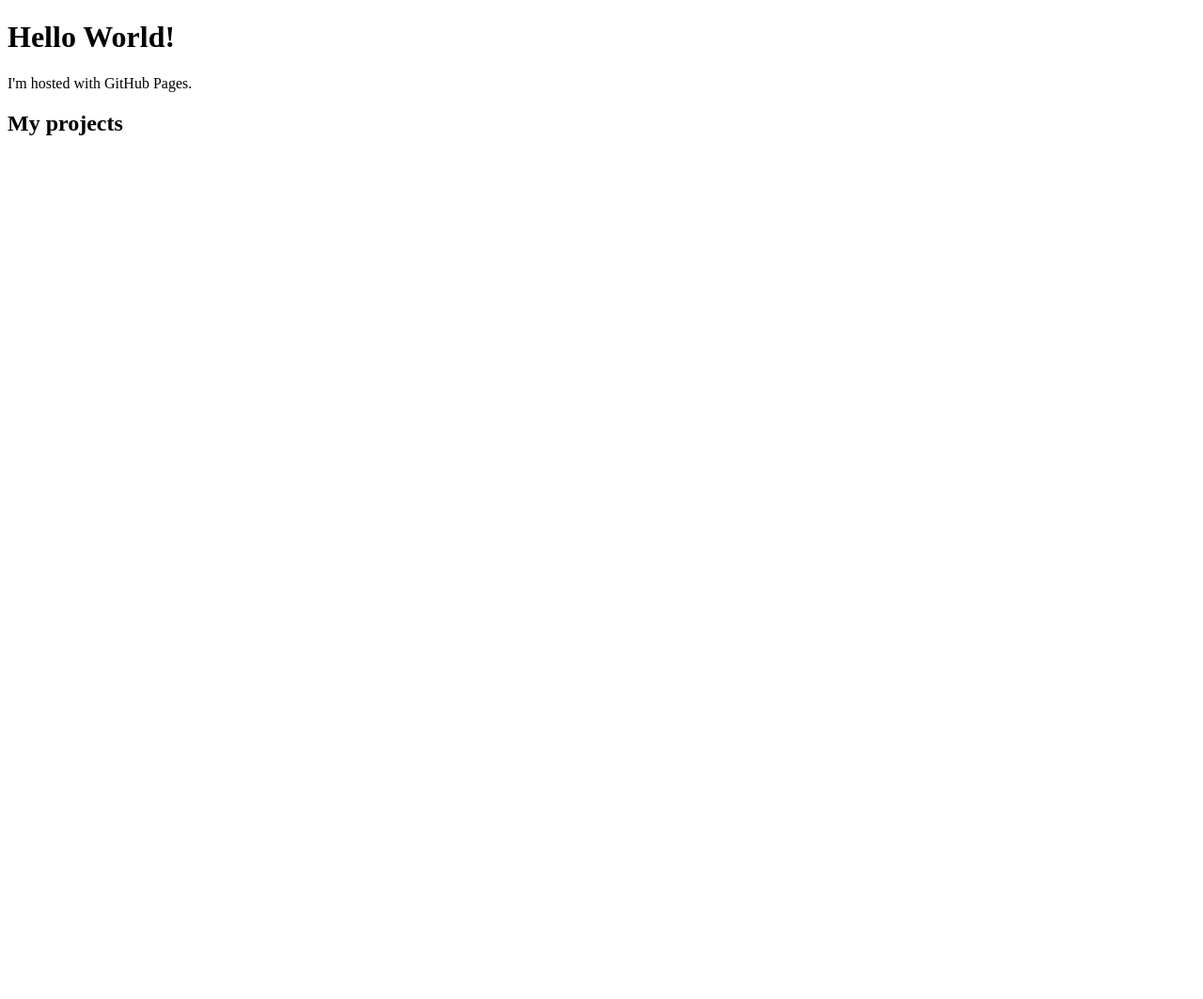
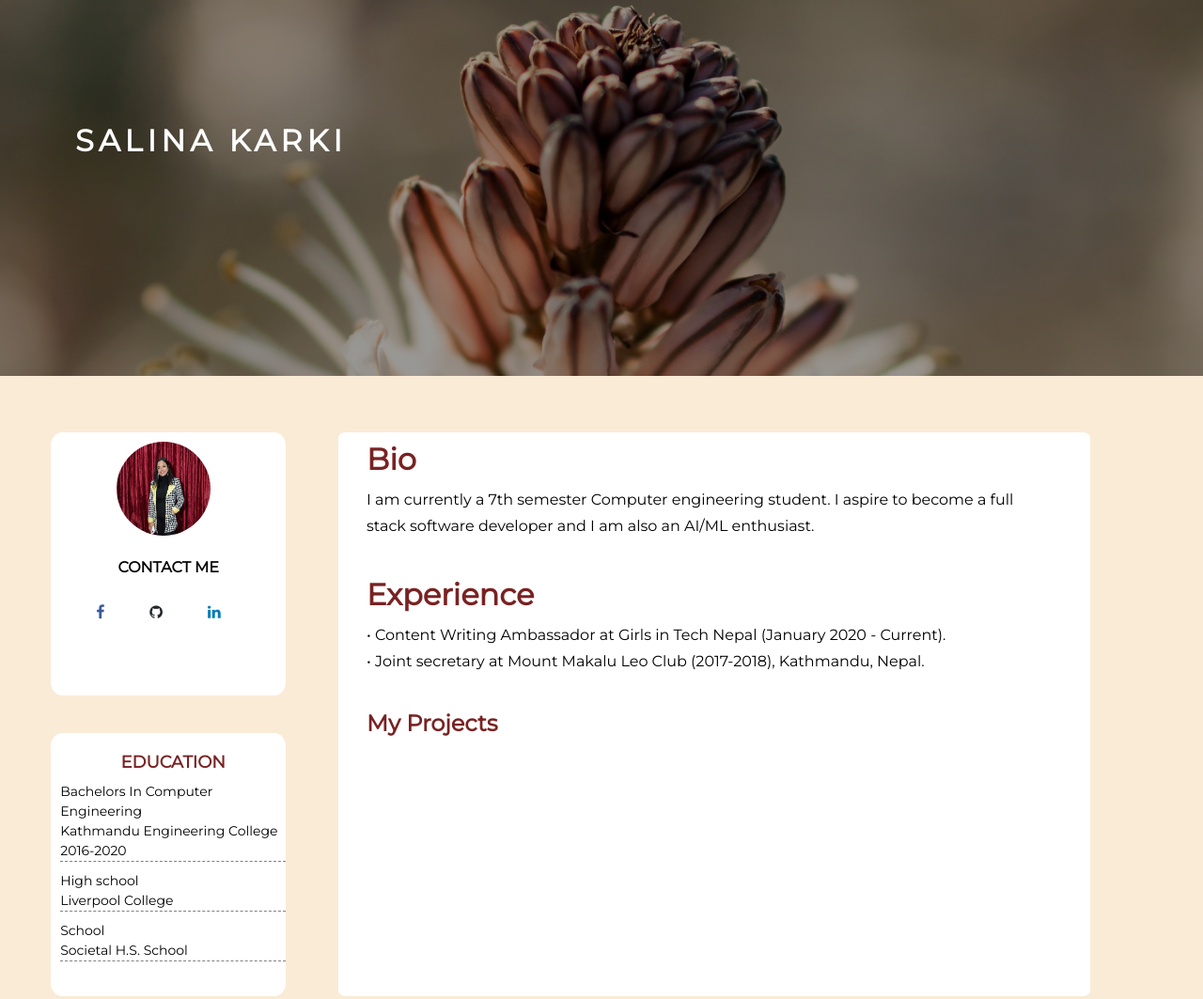
Before and after one commit to salina-k/salina-k.github.io, a plain HTML site: page index.html in a window 1280 px wide. Shown: the top 1063 px of the page at 94% size. Before the commit the page ends 800 px from the top, so only its background shows below. Drawn offline with Linux system fonts and the light colour scheme; no server answers.

Commit message:
add images, content to portfolio

```diff
--- a/index.html
+++ b/index.html
@@ -4,61 +4,71 @@
     <meta charset="UTF-8">
     <meta name="viewport" content="width=device-width, initial-scale=1.0">
     <title>My portfolio</title>
-
+    <link rel="stylesheet" href="https://cdnjs.cloudflare.com/ajax/libs/font-awesome/4.7.0/css/font-awesome.min.css">
+    <link rel ="stylesheet" href="style.css">
 </head>
 <body>
-    <h1>Hello World!</h1>
-    <p>I'm hosted with GitHub Pages.</p>
+    <div class="title">
+        <h1>SALINA KARKI</h1>
 
-    <h2>My projects</h2>
-    <ul id="repos"></ul>
+    </div>
 
-<script>
-    // create an element
-    const createNode = (elem) => {
-        return document.createElement(elem);
-    };
+    <div class="container">
+        <div class="box">
+            <div class="imgBox">
+                <img src="./images/profile.JPG" alt="img" height="100px" width="100px">
+            </div>
 
-    // append an element to parent
-    const appendNode = (parent, elem) => {
-        parent.appendChild(elem);
-    }
+            <div class="social-media">
+                <p><b>CONTACT ME</b></p>
+                <ul>
+                    <li><a href="https://www.facebook.com/salina.karki.37"><i class="fa fa-facebook"></i></a></li>
+                    <li><a href="https://github.com/salina-k"><i class="fa fa-github"></i></a></li>
+                    <li><a href="https://www.linkedin.com/in/salina-karki-32112b176/"><i class="fa fa-linkedin"></i></a></li>
 
-    // List Element
-    const ul = document.querySelector('#repos');
+                </ul>
+            </div>
+        </div>
+    </div>
 
-    // GitHub API URL
-    const url = 'https://api.github.com/users/salina-k/repos?per_page=50';
+    <div class="container">
+        <div class="box">
+            <h1>EDUCATION</h1>
+            <p class="education">Bachelors In Computer Engineering<br>Kathmandu Engineering College<br>2016-2020</p>
+            <p class="education">High school <br>Liverpool College<br></p>
+            <p class="education">School<br>Societal H.S. School</p>
+        </div>
+    </div>
 
-    // make the API call
-    fetch(url)
-        .then(res => res.json())
-        .then(data => {
-            // iterate over users
-            data.map((user) => {
-                // create the elements
-                let li = createNode('li'),
+    <div class="container">
+        <div class="box">
+            <h1>INTERESTS</h1>
+            <ul class="interest">
+                <li>Web Application</li>
+                <li>Software Engineering</li>
+                <li>Machine Learning</li>
+                <Li>Python</Li>
 
-                    span = createNode('span');
+            </ul>
+        </div>
+    </div>
 
-                span.innerText = user.name;
-                // append all elements
-                appendNode(li, span);
-                appendNode(ul, li);
-            });
-        }).catch(err => {
-            console.error('Error: ', err);
-        });
+    <div class="main-container">
+        <div class="box">
+            <div class="projects">
+                <h1>Bio</h1>
+                <p> I am currently a 7th semester Computer engineering student. I aspire to become a full stack software developer and I am also an AI/ML enthusiast. </p><br>
+                <h1>Experience</h1>
+                <p>
+                    • Content Writing Ambassador at Girls in Tech Nepal (January 2020 - Current).<br>
+                    • Joint secretary at Mount Makalu Leo Club (2017-2018), Kathmandu, Nepal.
+                </p><br>
+                <h2>My Projects</h2>
+                <ul id="repos"></ul>
+            </div>
+        </div>
+    </div>
 
-
-// fetch('https://api.github.com/users/salina-k/repos')
-// .then(response => response.json())
-// .then(data => {
-//   console.log(data) // Prints result from `response.json()` in getRequest
-
-// })
-// .catch(error => console.error(error))
-
-</script>
+<script src="script.js"></script>
 </body>
 </html>
--- a/index.js
+++ /dev/null
@@ -1,4 +0,0 @@
-// fetch('https://api.github.com/users/salina-k/repos?per_page=10')
-//     .then(res => res.json())
-//     .then(data => console.log(data))
-//     .catch(error => console.log('error'))
--- /dev/null
+++ b/script.js
@@ -0,0 +1,34 @@
+
+// create an element
+const createNode = (elem) => {
+    return document.createElement(elem);
+};
+
+// append an element to parent
+const appendNode = (parent, elem) => {
+    parent.appendChild(elem);
+}
+
+// List Element
+const ul = document.querySelector('#repos');
+
+// GitHub API URL
+const url = 'https://api.github.com/users/salina-k/repos?page=1&per_page=10';
+
+// make the API call
+fetch(url)
+    .then(res => res.json())
+    .then(data => {
+        // iterate over users
+        data.map((user) => {
+            // create the elements
+            let li = createNode('li'),
+                span = createNode('span');
+            span.innerText = user.name;
+            // append all elements
+            appendNode(li, span);
+            appendNode(ul, li);
+        });
+    }).catch(err => {
+        console.error('Error: ', err);
+    });
--- /dev/null
+++ b/style.css
@@ -0,0 +1,113 @@
+@import url('https://fonts.googleapis.com/css2?family=Montserrat&display=swap');
+@import url('https://fonts.googleapis.com/css2?family=Montserrat&family=Open+Sans&display=swap');
+
+*{
+    margin: 0;
+    padding: 0;
+    font-family: 'Montserrat', sans-serif;
+    overflow-x: hidden;
+}
+body{
+    background-color: antiquewhite;
+}
+
+.title{
+    background-image: linear-gradient(rgba(0,0,0,0.4), rgba(0,0,0,0.4)), url(./images/bg2.jpg);
+    background-repeat: no-repeat;
+    background-size: cover;
+    height: 50vh;
+    width: 100%;
+}
+.title h1{
+    margin-left: 80px;
+    margin-top: 130px;
+    color: white;
+    letter-spacing: 5px;
+}
+.container{
+    position: relative;
+    height: 280px;
+    width: 250px;
+    margin: 40px auto;
+    background: white;
+    left: -36%;
+    top: 20px;
+    border-radius: 5%;
+
+}
+.container .box{
+    position: relative;
+}
+.imgBox img{
+    border-radius: 50%;
+    position: relative;
+    left: 28%;
+    margin-top: 10px;
+}
+.social-media p{
+    margin-top: 20px;
+    text-align: center;
+}
+.social-media ul li{
+    margin-top: 30px;
+    margin-left: 48px;
+    float: left;
+    padding-right: -10px;
+}
+.fa-facebook, .fa-facebook-square {
+    color: #3b5998;
+
+}
+.fa-linkedin, .fa-linkedin-square {
+    color: #007bb6;
+}
+.fa-github, .fa-github-square {
+    color: #222729;
+}
+.container .box h1{
+    font-size: large;
+    text-align: center;
+    margin-top: 20px;
+    font-weight: bolder;
+}
+.container .box .education  {
+    border-bottom: 5px gray;
+    margin-left: 10px;
+    margin-top: 10px;
+    line-height: 1.5;
+    font-size: 14px;
+    border-bottom: 1px dashed gray ;
+}
+.container .box .interest li{
+    margin-top: 15px;
+    margin-left: 25px;
+    line-height: 1.8;
+}
+
+.main-container{
+    margin: 40px auto;
+    background: white;
+    border-radius: 1%;
+    position: relative;
+    top: -940px;
+    left: 120px;
+    height: 600px;
+    width: 800px;
+}
+.projects{
+    margin-left: 20px;
+    line-height: 1.8;
+
+}
+.main-container .box .projects h2,h1{
+    font-weight: bolder;
+    margin-left: 10px;
+    color: rgb(121, 34, 34);
+}
+.main-container .box .projects p{
+    width: 90%;
+    margin-left: 10px;
+}
+.main-container .box .projects #repos{
+    margin-left: 25px;
+}
```
Also changed, not shown: images/bg1.jpg (added), images/bg2.jpg (added), images/laptop.jpg (added), images/profile.JPG (added), 1 other file.
